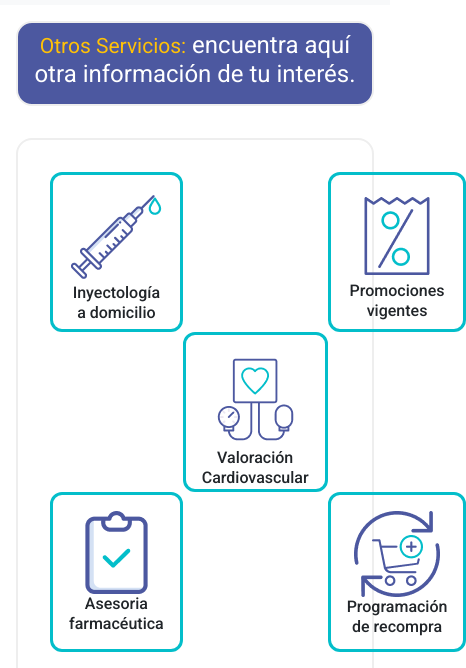
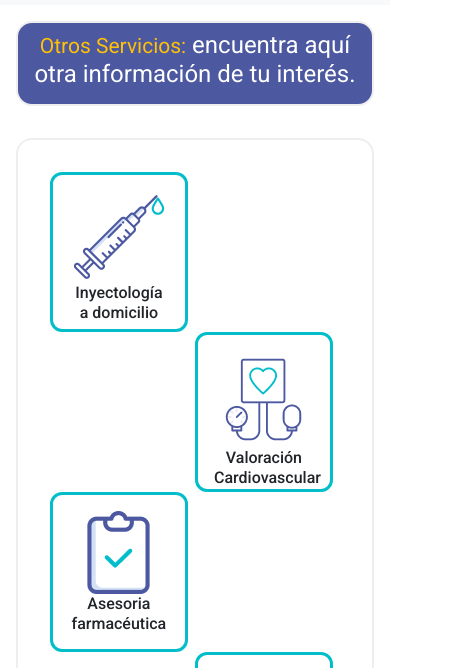
Before and after one commit to sfletcherb/entregaFinal3_SaraFletcher, a website: page pages/servicios.html in a window 390 px wide. Shown: the part 183-851 px from the top of the page, 466 px wide, since content can reach past the window. Drawn offline with nearby package versions, Linux system fonts and the light colour scheme.

Commit message:
adicion ajustes finales

```diff
--- a/pages/servicios.html
+++ b/pages/servicios.html
@@ -55,7 +55,7 @@
 
                     <form class="input-group w-auto my-auto d-sm-flex">
                         <input autocomplete="off" type="search" class="form-control rounded navbar-input"
-                            placeholder="Busca tu producto" style="min-width: 50px;" />
+                            placeholder="Buscar" style="min-width: 50px;" />
                         <span class="input-group-text border-0 d-lg-flex  nav__icon nav-item"><i
                                 class='bx bx-search-alt-2'></i></span>
                     </form>
--- a/scss/components/_servicios.scss
+++ b/scss/components/_servicios.scss
@@ -108,15 +108,14 @@ main{
 }
 
 
-
 @media (max-width: 768px) {
 
     main{
 
         .container__grid__servicios {
         display: grid;
-        grid-template-columns: repeat(3, 1fr);
-        grid-template-rows: repeat(3, 1fr);
+        grid-template-columns: repeat(2, 1fr);
+        grid-template-rows: repeat(5, 1fr);
         }
 
         .container__grid__servicios1 {
@@ -132,9 +131,9 @@ main{
         }
 
         .container__grid__servicios3 {
-        grid-column-start: 3;
-        grid-column-end: 4;
-        grid-row-start: 1;
+        grid-column-start: 2;
+        grid-column-end: 3;
+        grid-row-start: 4;
         }
 
         .container__grid__servicios4 {
@@ -144,13 +143,13 @@ main{
         }
 
         .container__grid__servicios5 {
-        grid-column-start: 3;
-        grid-column-end: 4;
-        grid-row-start: 3;
+        grid-column-start: 1;
+        grid-column-end: 2;
+        grid-row-start: 5;
         }
 
         .borde {
-        width: 100%;
+        width: 95%;
         }
 
 
```
Also changed, not shown: index.html (+1 -1 lines), pages/cotizacion.html (+1 -1 lines), pages/ordenes.html (+1 -1 lines), pages/tiendas.html (+3 -3 lines), css/style.css, 1 other file.
